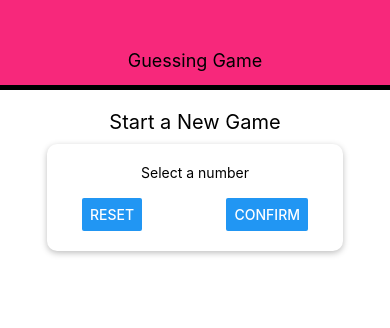
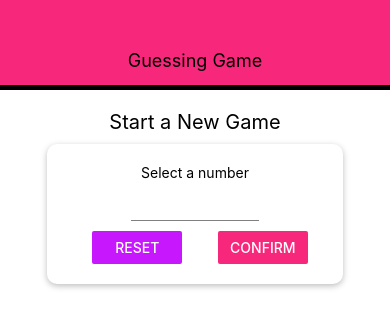
Before and after one commit to Ghoppen/guessing_app, a React Native app: screen / in a window 390 px wide. Shown: the top 328 px of the page. Built offline with nearby package versions, Linux system fonts and the light colour scheme.

Commit message:
Styling changes
Added constanst for colours,
refactored code to use constants
Input wrapper for Textinput
Added styles fo button and input

```diff
--- a/components/Buttons/CustomButton.js
+++ b/components/Buttons/CustomButton.js
@@ -1,8 +1,19 @@
 import React from "react";
 import { View, StyleSheet } from "react-native";
 
-const CustomButton = (props) => {};
+const CustomButton = (props) => {
+  return (
+    <View style={{ ...styles.button, ...props.style }}>{props.children}</View>
+  );
+};
 
-const styles = StyleSheet.create({});
+const styles = StyleSheet.create({
+  button: {
+    width: 100,
+    maxWidth: "40%",
+    elevation: 5,
+    marginLeft: 10,
+  },
+});
 
 export default CustomButton;
--- /dev/null
+++ b/components/Inputs/Input.js
@@ -0,0 +1,17 @@
+import React from "react";
+import { TextInput, StyleSheet } from "react-native";
+
+const Input = (props) => {
+  return <TextInput {...props} style={{ ...styles.input, ...props.style }} />;
+};
+
+const styles = StyleSheet.create({
+  input: {
+    height: 30,
+    borderBottomColor: "grey",
+    borderBottomWidth: 1,
+    marginVertical: 10,
+  },
+});
+
+export default Input;
--- a/components/headers/Header.js
+++ b/components/headers/Header.js
@@ -1,5 +1,6 @@
 import React from "react";
 import { View, Text, StyleSheet } from "react-native";
+import colors from "../../constants/colors";
 
 const Header = (props) => {
   return (
@@ -14,7 +15,7 @@ const styles = StyleSheet.create({
     width: "100%",
     height: 90,
     paddingTop: 36,
-    backgroundColor: "#f7287b",
+    backgroundColor: colors.primary,
     alignItems: "center",
     justifyContent: "center",
     borderBottomColor: "black",
--- /dev/null
+++ b/constants/colors.js
@@ -0,0 +1,4 @@
+export default {
+  primary: "#f7287b",
+  secondary: "#c717fc",
+};
--- a/screen/StartGameScreen.js
+++ b/screen/StartGameScreen.js
@@ -1,6 +1,9 @@
 import React from "react";
-import { View, StyleSheet, Text, TextInput, Button } from "react-native";
+import { View, StyleSheet, Text, Button } from "react-native";
 import Card from "../components/Cards/Card";
+import CustomButton from "../components/Buttons/CustomButton";
+import colors from "../constants/colors";
+import Input from "../components/Inputs/Input";
 
 const StartGameScreen = (props) => {
   return (
@@ -8,10 +11,20 @@ const StartGameScreen = (props) => {
       <Text style={styles.title}>Start a New Game</Text>
       <Card style={styles.inputContainer}>
         <Text>Select a number</Text>
-        <TextInput />
+        <Input
+          style={styles.inputField}
+          autoCapitalize="none"
+          autoCorrect={false}
+          keyboardType="number-pad"
+          maxLength={2}
+        />
         <View style={styles.buttonContainer}>
-          <Button title="Reset" onPress={() => {}} />
-          <Button title="Confirm" onPress={() => {}} />
+          <CustomButton>
+            <Button title="Reset" color={colors.secondary} onPress={() => {}} />
+          </CustomButton>
+          <CustomButton>
+            <Button title="Confirm" color={colors.primary} onPress={() => {}} />
+          </CustomButton>
         </View>
       </Card>
     </View>
@@ -30,6 +43,10 @@ const styles = StyleSheet.create({
     maxWidth: "80%",
     alignItems: "center",
   },
+  inputField: {
+    width: "50%",
+    textAlign: "center",
+  },
   title: {
     fontSize: 20,
     marginVertical: 10,
```
